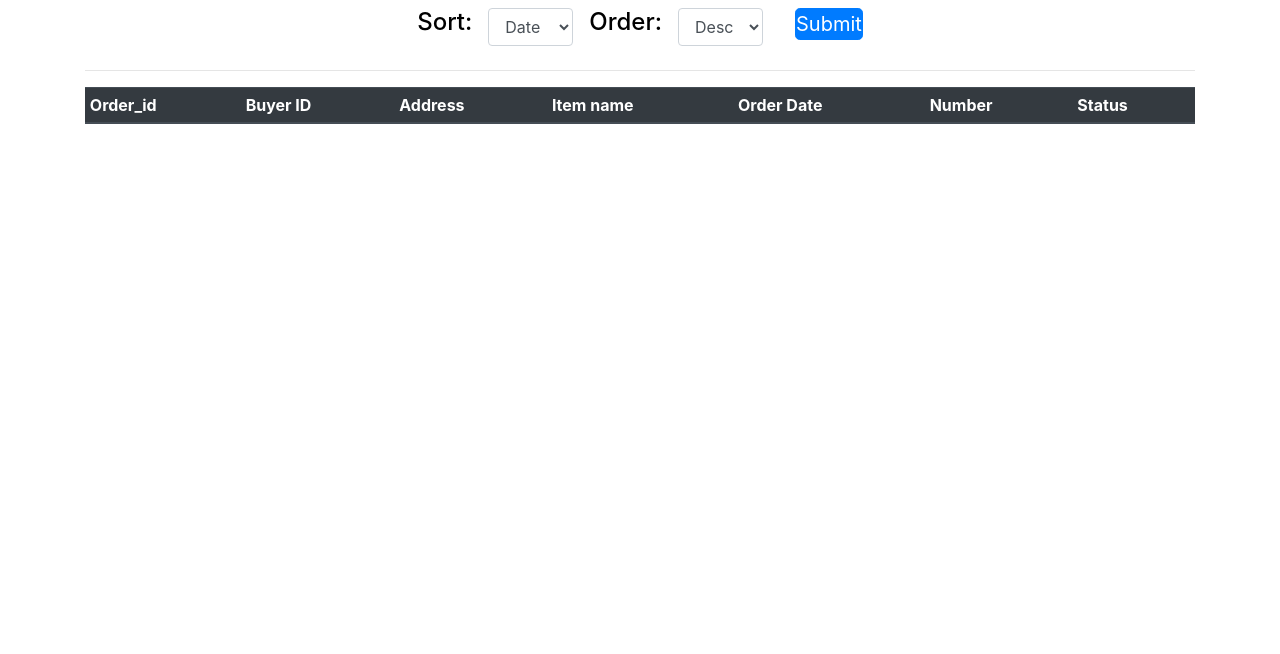
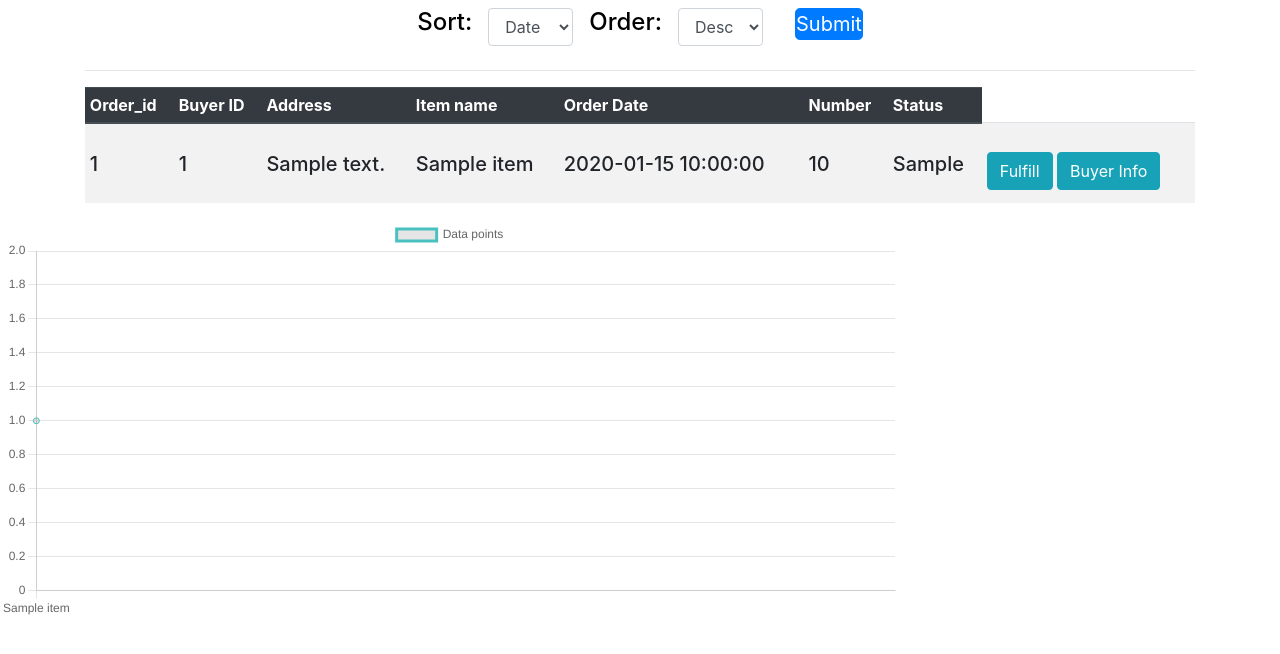
Before and after one commit to Elnifio/CHTeam, a Flask app: page /sell_history in a window 1280 px wide. Shown: the part 56-710 px from the top of the page. Run offline with Flask 2, Linux system fonts and the light colour scheme; a user stored in the database is signed in; tables that the repository leaves empty hold one stand-in row (values such as "Sample post"); lists and menus that the app fills with data are empty; some libraries are stand-ins or nearby versions.

Commit message:
add visualization for sell history

```diff
--- a/Minizon/MiniAmazon/routes.py
+++ b/Minizon/MiniAmazon/routes.py
@@ -747,6 +747,21 @@ def sell_history_page():
     sell_order = None
     query = None
     form = SellHistoryForm()
+    popular = {}
+    labels = []
+    values = []
+    if request.method == 'GET':
+        query = Order_item.query.filter(Order_item.seller_id==current_user.id)
+        sell_order = query.join(Order, Order_item.order_id==Order.id).order_by(desc(Order.Date)).all()
+
+        for order in sell_order:
+            if order.item.name in popular:
+                popular[order.item.name] += 1
+            else:
+                popular[order.item.name] = 1
+        for key in popular:
+            labels.append(key)
+            values.append(popular[key])
     if request.method == 'POST':
         if form.validate_on_submit():
             # process search
@@ -762,11 +777,19 @@ def sell_history_page():
                     sell_order = query.join(Order, Order_item.order_id==Order.id).order_by(asc(Order.Date)).all()
                 else:
                     sell_order = query.order_by(asc(Order_item.price)).all()
+            for order in sell_order:
+                if order.item.name in popular:
+                    popular[order.item.name] += 1
+                else:
+                    popular[order.item.name] = 1
+            for key in popular:
+                labels.append(key)
+                values.append(popular[key])
         if form.errors != {}:
             for err_msg in form.errors.values():
                 flash(f'Error: {err_msg}', category='danger')
 
-    return render_template('sell_history.html', sell_order=sell_order, form=form)
+    return render_template('sell_history.html', sell_order=sell_order, form=form, labels=labels, values=values)
 
 
 @app.route('/fulfill/<int:order_id>/<int:item_id>',methods=['GET', 'POST'])
--- a/Minizon/MiniAmazon/templates/inventory.html
+++ b/Minizon/MiniAmazon/templates/inventory.html
@@ -29,6 +29,7 @@
         <th scope="col">Name</th>
         <th scope="col">Price</th>
         <th scope="col">Quantity</th>
+        <th scope="col">Options</th>
     </tr>
     </thead>
     <tbody>
--- a/Minizon/MiniAmazon/templates/sell_history.html
+++ b/Minizon/MiniAmazon/templates/sell_history.html
@@ -65,4 +65,30 @@
     </tbody>
 </table>
 </div>
+</div>
+<div style = "text-align:center;">
+    <canvas id="lineChart" width="900" height="400"></canvas>
+</div>
+<script>
+    var ctx = document.getElementById("lineChart").getContext("2d");
+    var lineChart = new Chart(ctx,{
+        type:"line",
+        data: {
+            labels: {{ labels | safe}},
+            datasets: [
+             {
+               label: "Data points",
+               data: {{values | safe}},
+               fill: false,
+               borderColor: "rgb(75, 192, 192)",
+               blineTension: 0.1
+             }
+            ]
+        },
+        options:{
+            responsive: false
+        }
+    }
+    );
+</script>
 {% endblock %}
```
Also changed, not shown: 1 other file.
